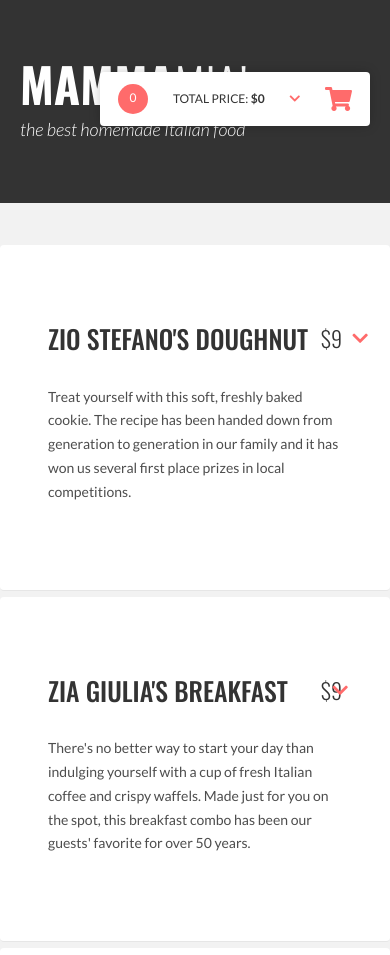
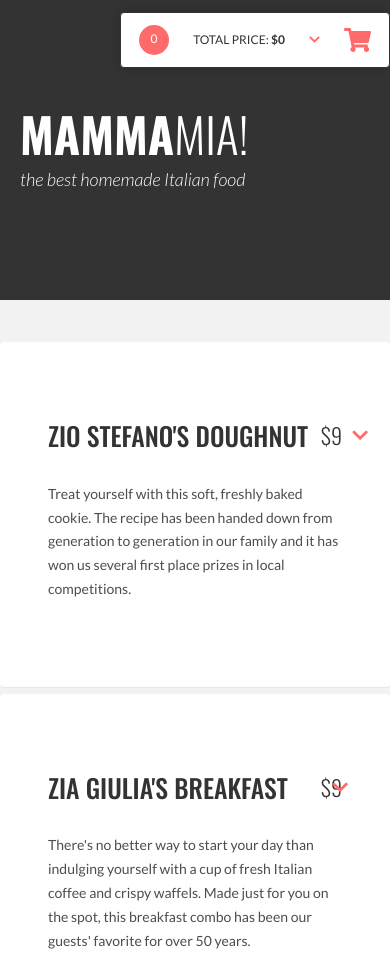
Before and after one commit to jpiaseczna/project-pizzeria, a website: page src/index.html in a window 390 px wide. Shown: the top 955 px of the page. Drawn offline with nearby package versions, Linux system fonts and the light colour scheme; files that its build step writes are made by us from their sources.

Commit message:
Add responsive styles to header

```diff
--- a/src/sass/partials/_cart.scss
+++ b/src/sass/partials/_cart.scss
@@ -124,3 +124,10 @@
   }
 
 }
+
+@media (max-width: 767px) {
+  .cart {
+    position: fixed;
+    border: 1px solid $color-dark;
+  }
+}
--- a/src/sass/partials/_header.scss
+++ b/src/sass/partials/_header.scss
@@ -34,3 +34,14 @@
   }
 
 }
+
+@media (max-width: 767px) {
+  .header {
+    height: 300px;
+  }
+
+  .logo {
+    position: absolute;
+    transform: translateY(50px);
+  }
+}
```
